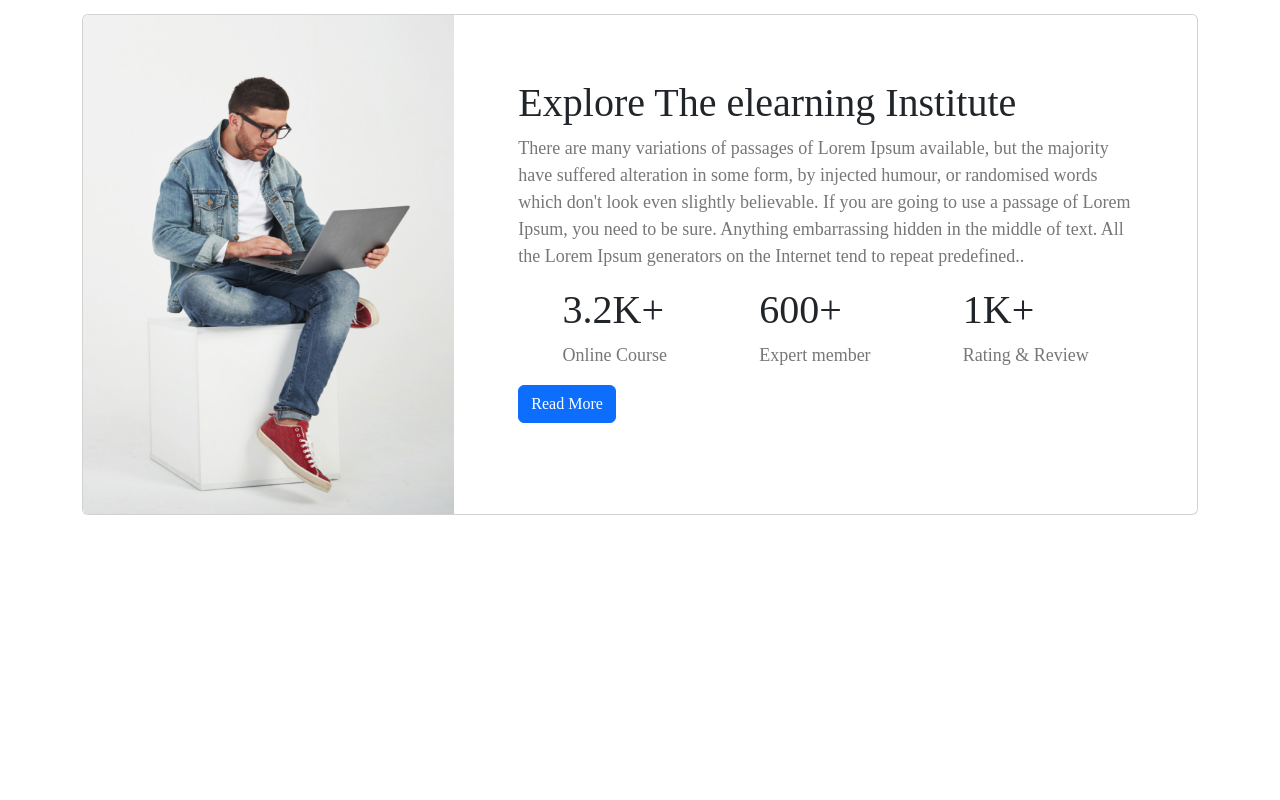
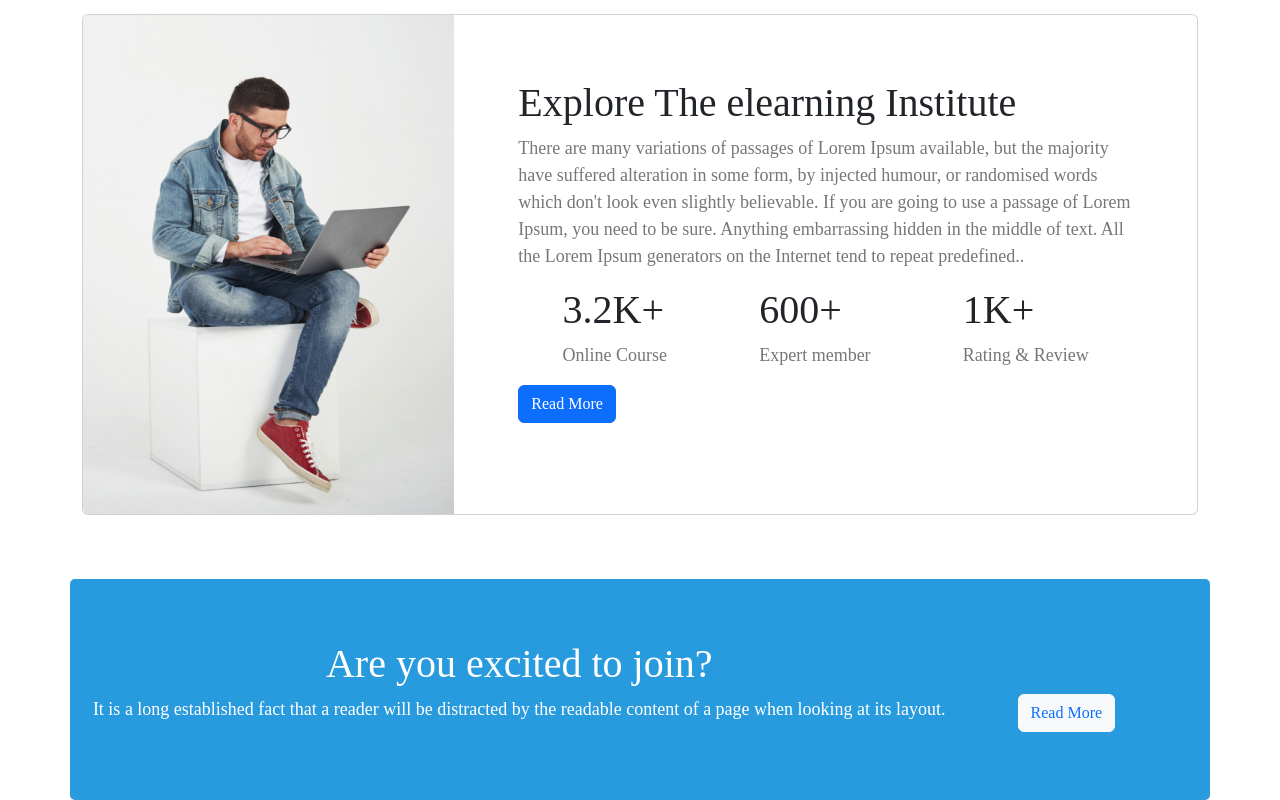
Before and after one commit to bishwaj6114/eTech-website, a plain HTML site: page index.html in a window 1280 px wide. Shown: the part 1583-2383 px from the top of the page. Before the commit the page ends 2114 px from the top, so only its background shows below. Drawn offline with nearby package versions, Linux system fonts and the light colour scheme.

Commit message:
add redy to join

```diff
--- a/index.html
+++ b/index.html
@@ -225,6 +225,18 @@
       </div>
       <!-- explore institute  -->
       </section>
+      <!-- Join section start  -->
+      <section class=" container d-flex justify-content-center align-items-center text-center join mt-5">
+        <div>
+          <h1>Are you excited to join?</h1>
+          <p>It is a long established fact that a reader will be distracted by the readable content of a page when looking at its layout.</p>
+        </div>
+        <div class="mt-5 px-4">
+          <button type="button" class="btn btn-light text-primary mx-5 ">Read More</button>
+        </div>
+      </section>
+      <!-- Join section end  -->
+
 
     </main>
     <script src="https://cdn.jsdelivr.net/npm/bootstrap@5.2.0/dist/js/bootstrap.bundle.min.js" integrity="sha384-A3rJD856KowSb7dwlZdYEkO39Gagi7vIsF0jrRAoQmDKKtQBHUuLZ9AsSv4jD4Xa" crossorigin="anonymous"></script>
--- a/styles/style.css
+++ b/styles/style.css
@@ -15,3 +15,10 @@
     padding: 5px 30px;
     color: #289BDE;
 }
+
+.join{
+    background-color:#289BDE;
+    border-radius: 5px;
+    color: #FFFFFF;
+    height: 221px;
+}
```
